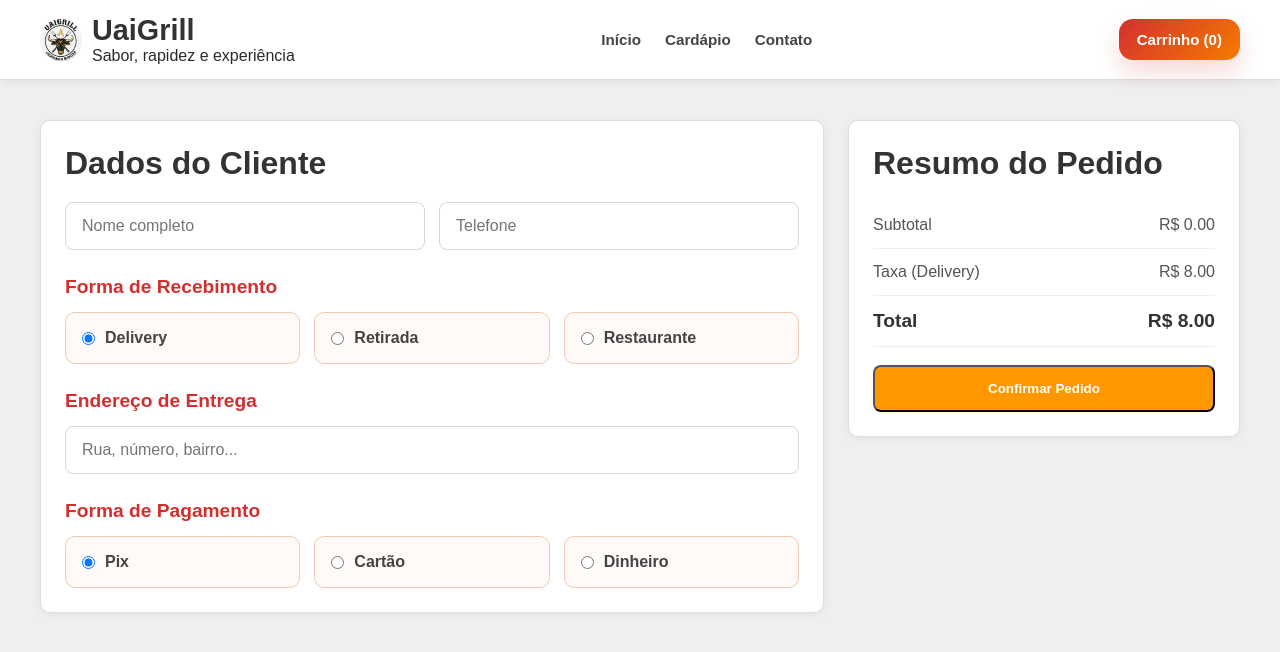
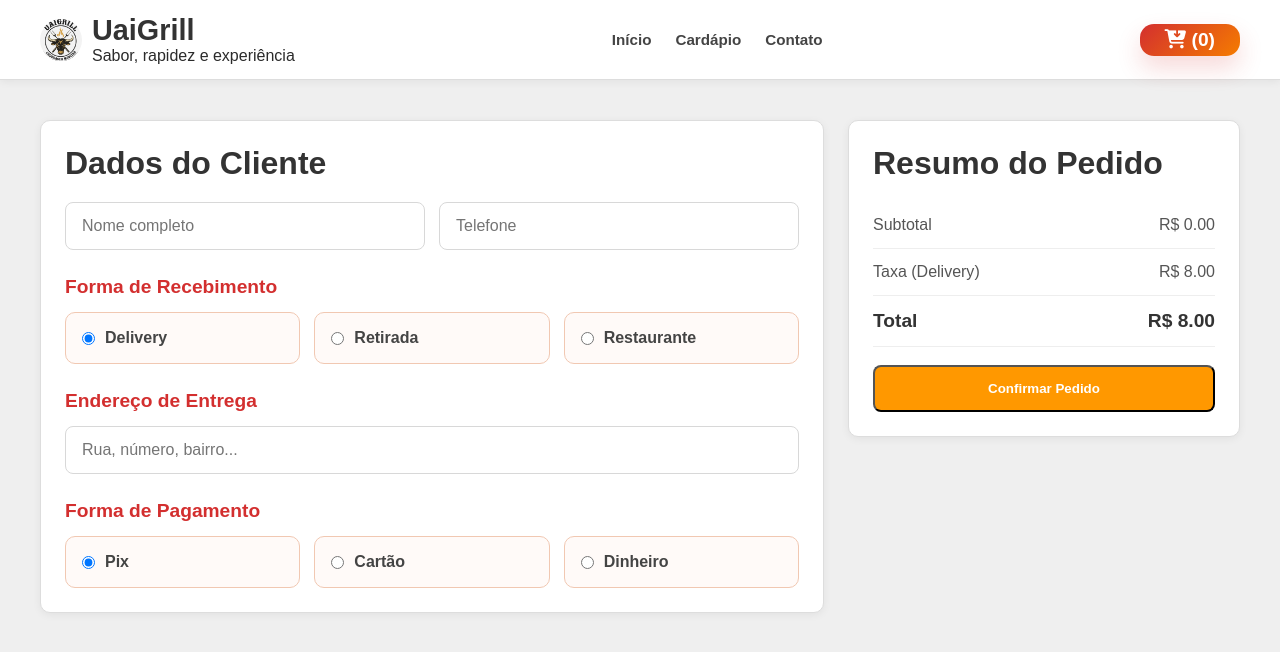
Before and after one commit to olivdmt/uaigrill-system, a React (Vite) app in the folder frontend/: page /checkout in a window 1280 px wide. Shown: the top 652 px of the page. Built offline with nearby package versions, Linux system fonts and the light colour scheme.

Commit message:
Install dependencs

```diff
--- a/frontend/index.html
+++ b/frontend/index.html
@@ -4,6 +4,7 @@
     <meta charset="UTF-8" />
     <link rel="icon" type="image/svg+xml" href="/favicon.svg" />
     <link href="https://fonts.googleapis.com/css2?family=Inter:wght@400;600;800&family=Playfair+Display:wght@700&display=swap" rel="stylesheet">
+    <link rel="stylesheet" href="https://cdnjs.cloudflare.com/ajax/libs/font-awesome/6.5.1/css/all.min.css">
     <meta name="viewport" content="width=device-width, initial-scale=1.0" />
     <title>frontend</title>
   </head>
--- a/frontend/src/pages/Cardapios/cardapio.jsx
+++ b/frontend/src/pages/Cardapios/cardapio.jsx
@@ -64,7 +64,7 @@ function Cardapio() {
           </ul>
 
           <Link to="/carrinho" className={styles.cartButton}>
-            Carrinho ({cart.length})
+            <i className='fa-solid fa-cart-arrow-down'></i> ({cart.length})
           </Link>
         </section>
       </header>
--- a/frontend/src/pages/Cardapios/cardapio.module.css
+++ b/frontend/src/pages/Cardapios/cardapio.module.css
@@ -79,10 +79,10 @@
   text-decoration: none;
   background: linear-gradient(135deg, #d32f2f, #f57c00);
   color: #ffffff;
-  padding: 12px 18px;
+  padding: 5px 25px;
   border-radius: 14px;
   font-weight: 800;
-  font-size: 0.94rem;
+  font-size: 1.2rem;
   box-shadow: 0 12px 24px rgba(211, 47, 47, 0.18);
   transition: 0.25s ease;
 }
--- a/frontend/src/pages/Carrinho/carrinho.jsx
+++ b/frontend/src/pages/Carrinho/carrinho.jsx
@@ -84,7 +84,7 @@ function Carrinho() {
           </ul>
 
           <Link to="/carrinho" className={styles.cartButton}>
-            Carrinho ({cart.length})
+            <i className='fa-solid fa-cart-arrow-down'></i> ({cart.length})
           </Link>
         </section>
       </header>
--- a/frontend/src/pages/Carrinho/carrinho.module.css
+++ b/frontend/src/pages/Carrinho/carrinho.module.css
@@ -175,10 +175,10 @@
   text-decoration: none;
   background: linear-gradient(135deg, #d32f2f, #f57c00);
   color: #ffffff;
-  padding: 12px 18px;
+  padding: 5px 25px;
   border-radius: 14px;
   font-weight: 800;
-  font-size: 0.94rem;
+  font-size: 1.2rem;
   box-shadow: 0 12px 24px rgba(211, 47, 47, 0.18);
   transition: 0.25s ease;
 }
--- a/frontend/src/pages/Checkout/checkout.jsx
+++ b/frontend/src/pages/Checkout/checkout.jsx
@@ -83,7 +83,7 @@ function Checkout() {
             <li><Link to="/contact">Contato</Link></li>
           </ul>
           <Link to="/carrinho" className={styles.cartButton}>
-            Carrinho ({cart.length})
+            <i className='fa-solid fa-cart-arrow-down'></i>  ({cart.length})
           </Link>
         </section>
       </header>
--- a/frontend/src/pages/Checkout/checkout.module.css
+++ b/frontend/src/pages/Checkout/checkout.module.css
@@ -197,10 +197,10 @@
   text-decoration: none;
   background: linear-gradient(135deg, #d32f2f, #f57c00);
   color: #ffffff;
-  padding: 12px 18px;
+  padding: 5px 25px;
   border-radius: 14px;
   font-weight: 800;
-  font-size: 0.94rem;
+  font-size: 1.2rem;
   box-shadow: 0 12px 24px rgba(211, 47, 47, 0.18);
   transition: 0.25s ease;
 }
--- a/frontend/src/pages/Contato/contato.jsx
+++ b/frontend/src/pages/Contato/contato.jsx
@@ -24,7 +24,7 @@ function Contato() {
           </ul>
 
           <Link to="/carrinho" className={styles.cartButton}>
-            Carrinho
+            <i className='fa-solid fa-cart-arrow-down'></i>
           </Link>
         </section>
       </header>
--- a/frontend/src/pages/Contato/contato.module.css
+++ b/frontend/src/pages/Contato/contato.module.css
@@ -147,10 +147,10 @@
   text-decoration: none;
   background: linear-gradient(135deg, #d32f2f, #f57c00);
   color: #ffffff;
-  padding: 12px 18px;
+  padding: 5px 25px;
   border-radius: 14px;
   font-weight: 800;
-  font-size: 0.94rem;
+  font-size: 1.2rem;
   box-shadow: 0 12px 24px rgba(211, 47, 47, 0.18);
   transition: 0.25s ease;
 }
--- a/frontend/src/pages/Home/home.jsx
+++ b/frontend/src/pages/Home/home.jsx
@@ -25,7 +25,7 @@ function Home() {
           </ul>
 
           <Link to="/carrinho" className={styles.cartButton}>
-            Carrinho
+            <i className='fa-solid fa-cart-arrow-down'></i>
           </Link>
         </section>
       </header>
--- a/frontend/src/pages/Home/home.module.css
+++ b/frontend/src/pages/Home/home.module.css
@@ -80,10 +80,10 @@
   text-decoration: none;
   background: linear-gradient(135deg, #d32f2f, #f57c00);
   color: #ffffff;
-  padding: 12px 18px;
+  padding: 5px 25px;
   border-radius: 14px;
   font-weight: 800;
-  font-size: 0.94rem;
+  font-size: 1.2rem;
   box-shadow: 0 12px 24px rgba(211, 47, 47, 0.18);
   transition: 0.25s ease;
 }
```
